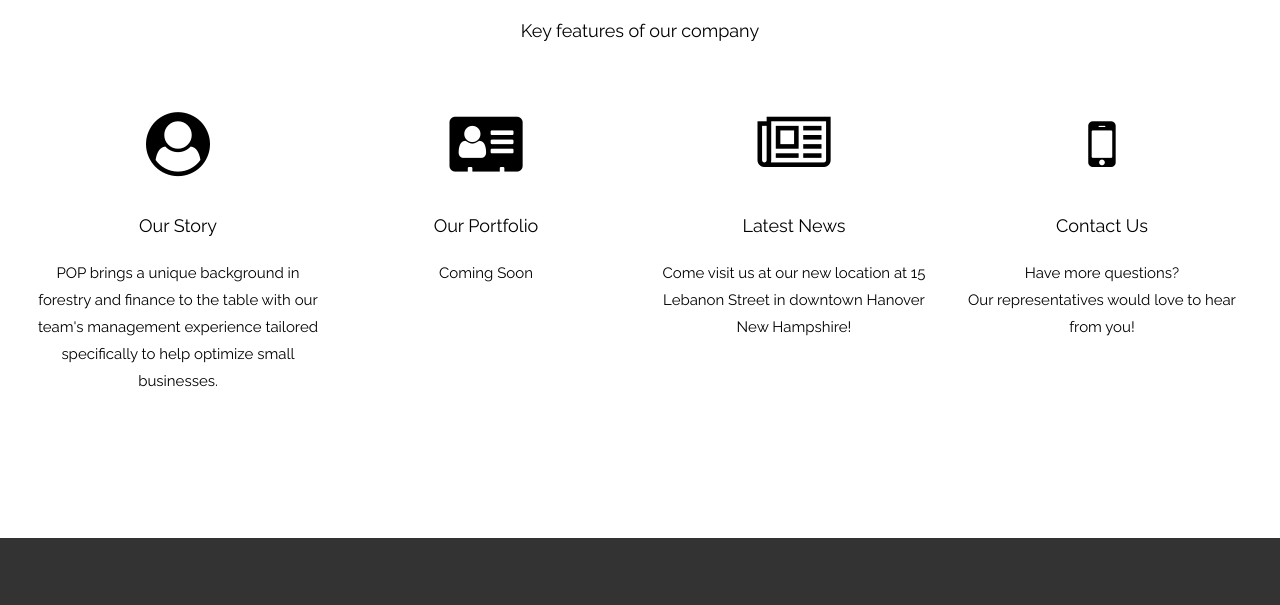
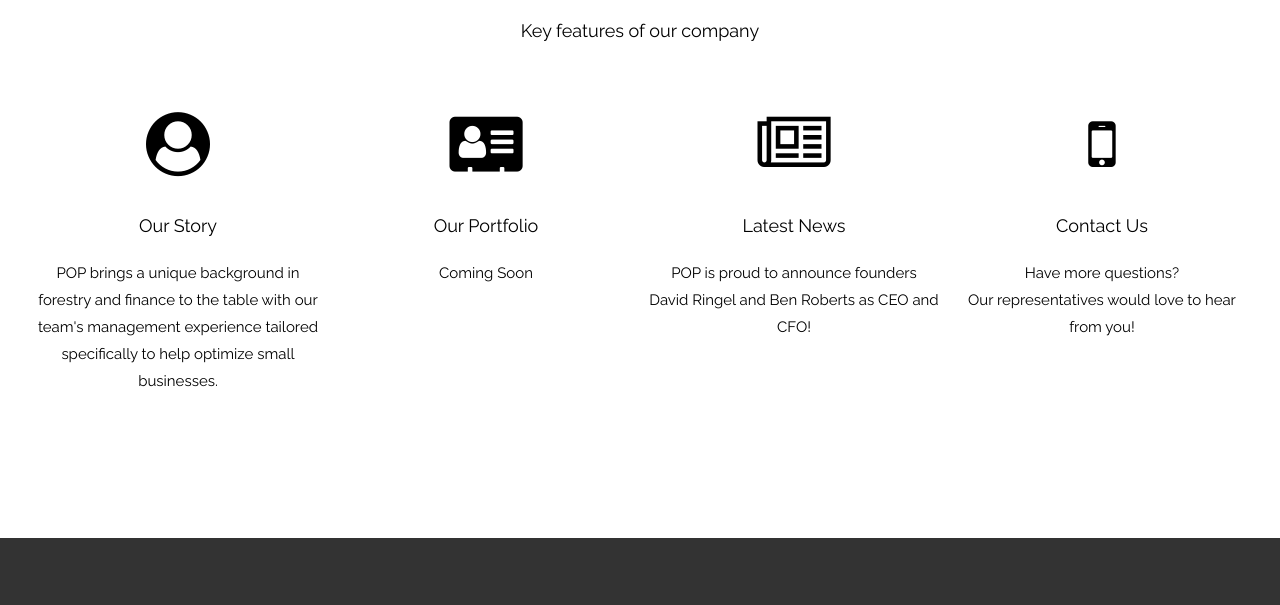
Before and after one commit to preservingOurPastDev/preservingOurPastDev.github.io, a plain HTML site: page about.html in a window 1280 px wide. Shown: the part 984-1589 px from the top of the page. Drawn offline with nearby package versions, Linux system fonts and the light colour scheme.

Commit message:
about.html: updated current news

```diff
--- a/about.html
+++ b/about.html
@@ -90,7 +90,7 @@
       <a href="./news.html" style="text-decoration: none">
         <i class="fa fa-newspaper-o w3-margin-bottom w3-jumbo"></i>
         <p class="w3-large">Latest News</p>
-        <p>Come visit us at our new location at 15 Lebanon Street in downtown Hanover New Hampshire!</p>
+	<p>POP is proud to announce founders<br>David Ringel and Ben Roberts as CEO and CFO!</p>
       </a>
     </div>
     <div class="w3-quarter">
```
